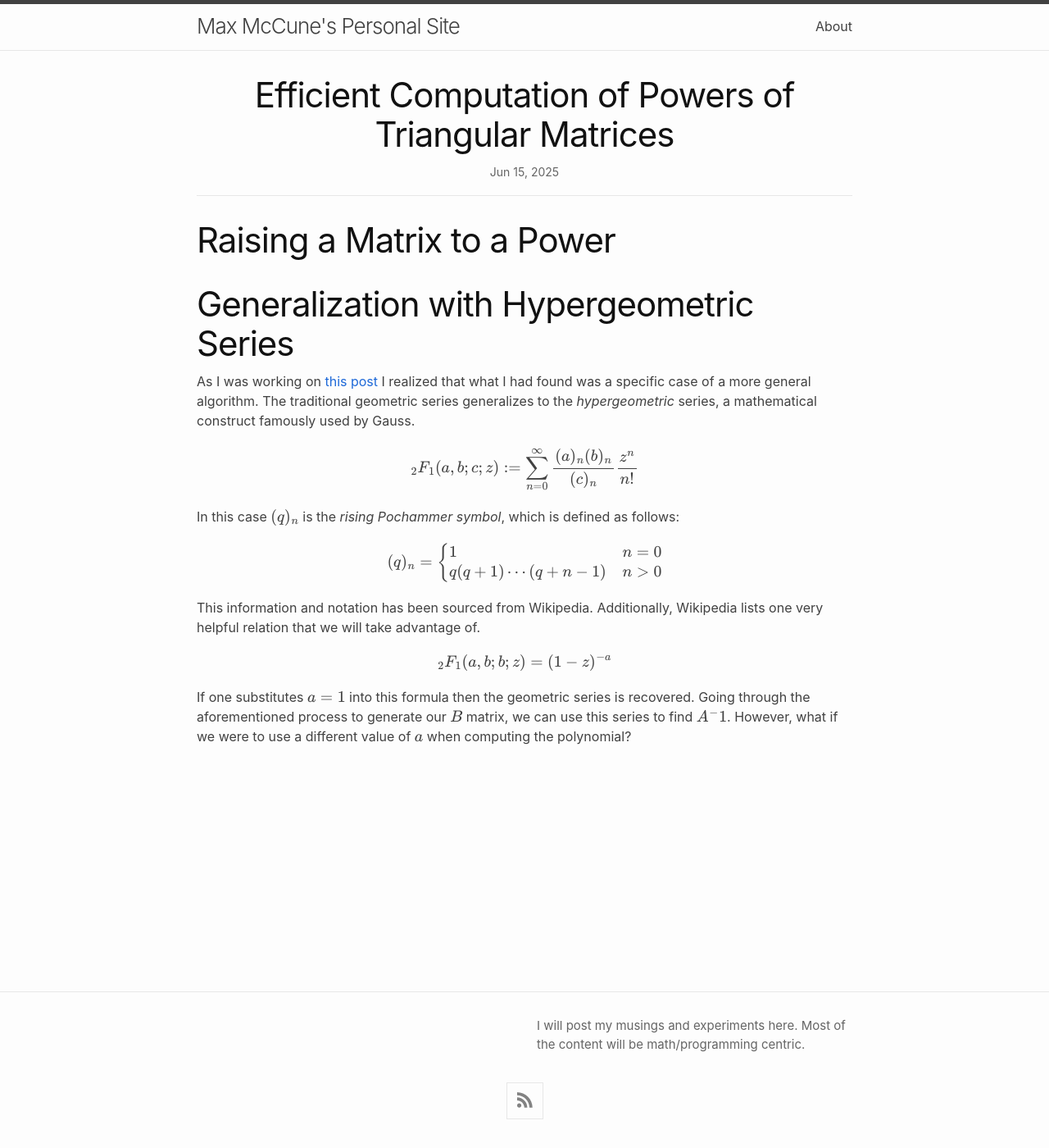
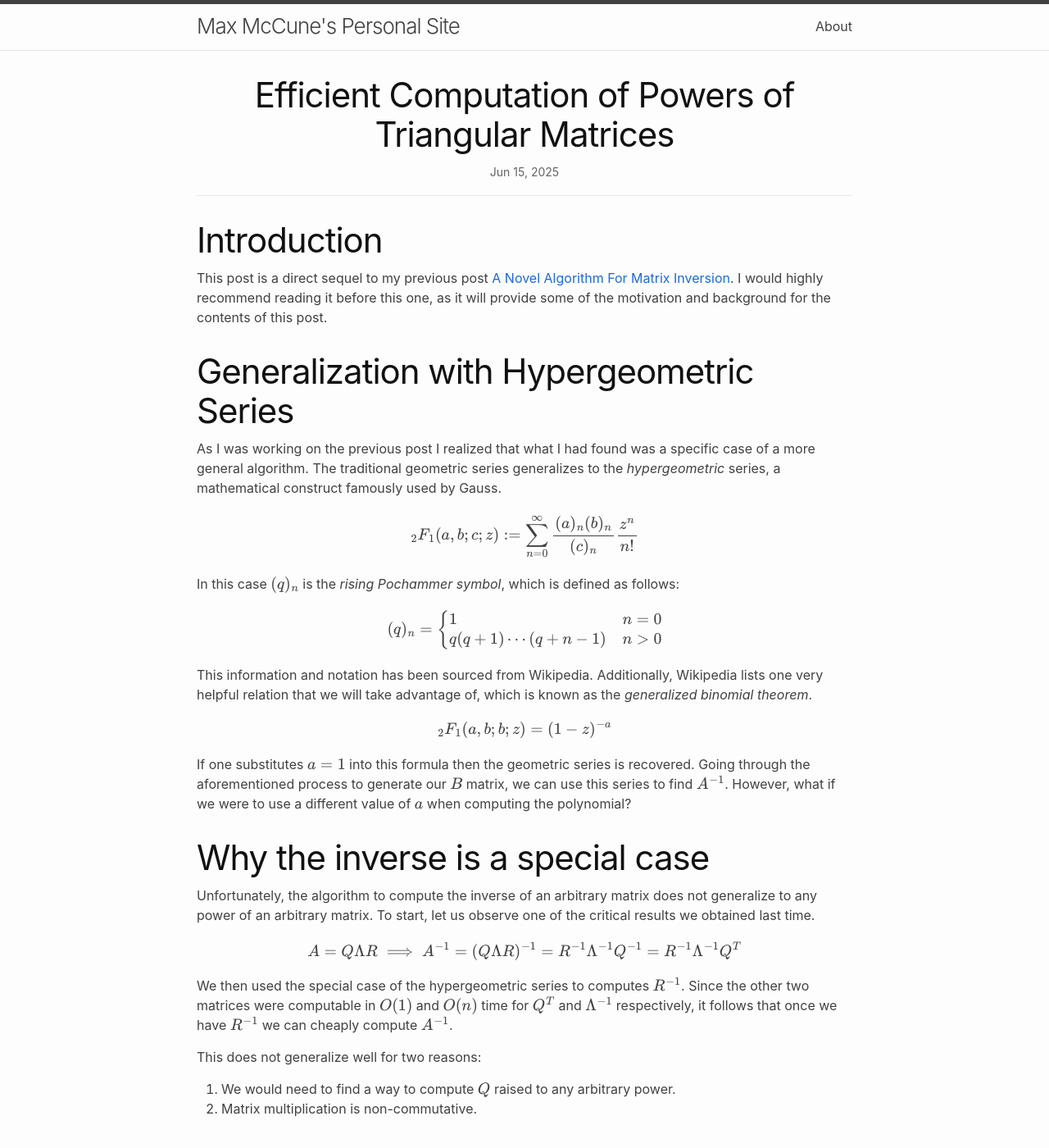
Before and after one commit to Valimor/valimor.github.io, a Jekyll site: the page built from _posts/2025-06-15-computing-triangular-powers.markdown, in a window 1280 px wide and 1400 px high. Shown: the whole window at 82% size. Built offline with Jekyll 4.4.1, drawn with Linux system fonts in a browser that asks for light colours.

Commit message:
why powers don't generalize beginning

```diff
--- a/_posts/2025-06-15-computing-triangular-powers.markdown
+++ b/_posts/2025-06-15-computing-triangular-powers.markdown
@@ -5,11 +5,13 @@ date:   2025-06-15
 categories:
 ---
 
-# Raising a Matrix to a Power
+# Introduction
+
+This post is a direct sequel to my previous post [A Novel Algorithm For Matrix Inversion](/2025/06/09/qr-decomposition-inv.html). I would highly recommend reading it before this one, as it will provide some of the motivation and background for the contents of this post.
 
 # Generalization with Hypergeometric Series
 
-As I was working on [this post](/2025/06/09/qr-decomposition-inv.html) I realized that what I had  found was a specific case of a more general algorithm. The traditional geometric series generalizes to the *hypergeometric* series, a mathematical construct famously used by Gauss.
+As I was working on the previous post I realized that what I had  found was a specific case of a more general algorithm. The traditional geometric series generalizes to the *hypergeometric* series, a mathematical construct famously used by Gauss.
 
 $$_2F_1(a,b;c;z) := \sum_{n=0}^{\infty}\frac{(a)_n(b)_n}{(c)_n}\frac{z^n}{n!}$$
 
@@ -22,8 +24,20 @@ $$
    \end{cases}
 $$
 
-This information and notation has been sourced from Wikipedia. Additionally, Wikipedia lists one very helpful relation that we will take advantage of.
+This information and notation has been sourced from Wikipedia. Additionally, Wikipedia lists one very helpful relation that we will take advantage of, which is known as the *generalized binomial theorem*.
 
 $$_2F_1(a,b;b;z) = (1 - z)^{-a}$$
 
-If one substitutes $$a = 1$$ into this formula then the geometric series is recovered. Going through the aforementioned process to generate our $$B$$ matrix, we can use this series to find $$A^-1$$. However, what if we were to use a different value of $$a$$ when computing the polynomial?
+If one substitutes $$a = 1$$ into this formula then the geometric series is recovered. Going through the aforementioned process to generate our $$B$$ matrix, we can use this series to find $$A^{-1}$$. However, what if we were to use a different value of $$a$$ when computing the polynomial?
+
+# Why the inverse is a special case
+
+Unfortunately, the algorithm to compute the inverse of an arbitrary matrix does not generalize to any power of an arbitrary matrix. To start, let us observe one of the critical results we obtained last time.
+
+$$ A = Q\Lambda R \implies A^{-1} = (Q\Lambda R)^{-1} = R^{-1}\Lambda^{-1}Q^{-1} = R^{-1}\Lambda^{-1}Q^T $$
+
+We then used the special case of the hypergeometric series to computes $$R^{-1}$$. Since the other two matrices were computable in $$O(1)$$ and $$O(n)$$ time for $$Q^{T}$$ and $$\Lambda^{-1}$$ respectively, it follows that once we have $$R^{-1}$$ we can cheaply compute $$A^{-1}$$.
+
+This does not generalize well for two reasons:
+1. We would need to find a way to compute $$Q$$ raised to any arbitrary power.
+2. Matrix multiplication is non-commutative.
```
